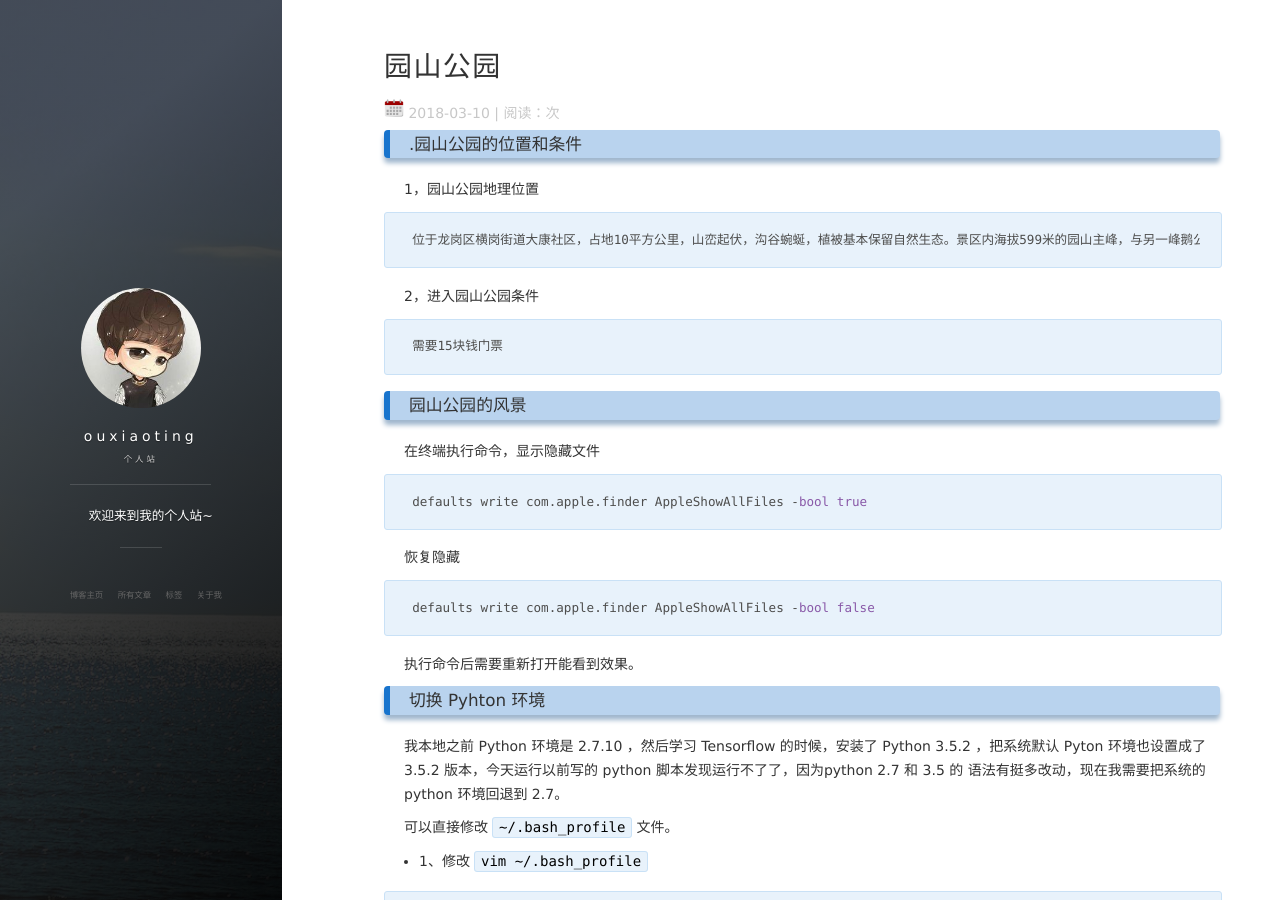
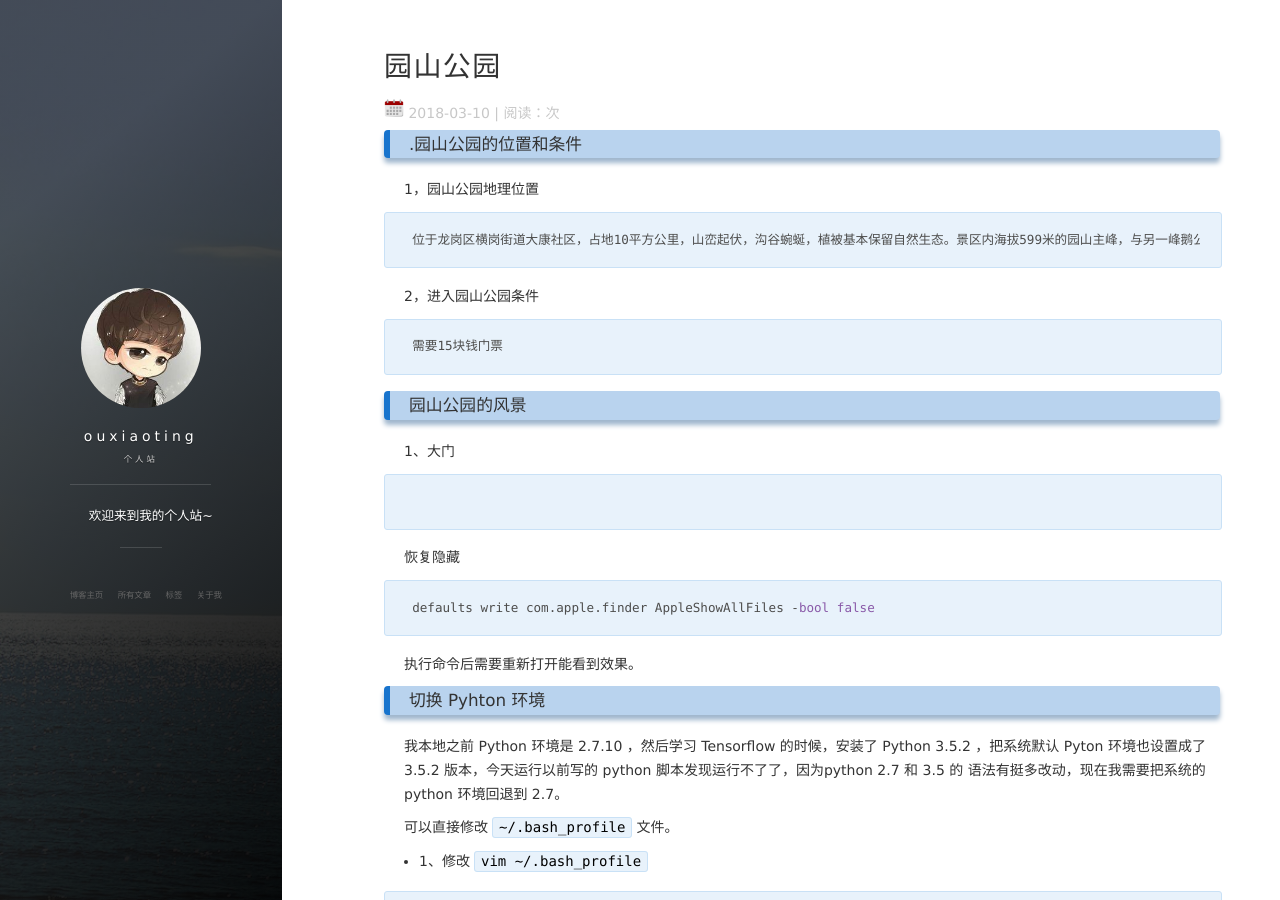
Before and after one commit to ouxiaoting/ouxiaoting.github.io, a Jekyll site: the page built from _posts/2016-11-16-macTips.md, in a window 1280 px wide and 900 px high. Built offline with Jekyll 4.4.1, drawn with Linux system fonts in a browser that asks for light colours; nearby versions of some CDN libraries; comment, search, counter and statistics services are not loaded.

Commit message:
Update 2016-11-16-macTips.md

````diff
--- a/_posts/2016-11-16-macTips.md
+++ b/_posts/2016-11-16-macTips.md
@@ -19,10 +19,10 @@ tags: 风景图
 
 ### 园山公园的风景
 
-在终端执行命令，显示隐藏文件
+1、大门
 
 ```
-defaults write com.apple.finder AppleShowAllFiles -bool true
+
 ```
 
 恢复隐藏
````
